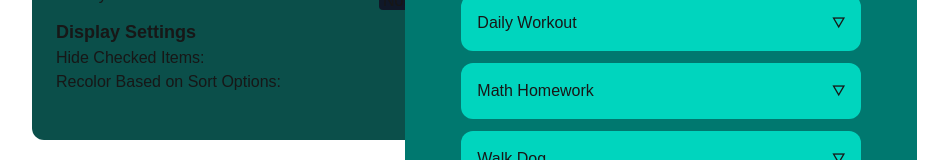
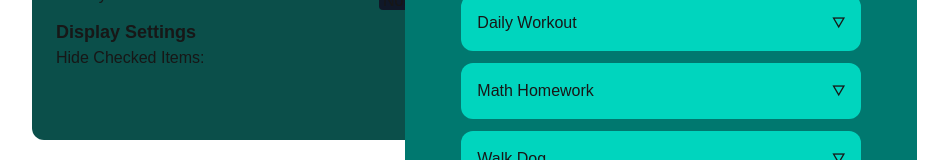
Before and after one commit to straysailor/streak-builder, a Next.js app: page / in a window 1280 px wide. Both pictures are taken after a click on the button 492 px from the left and 226 px from the top of the page. Shown: the part 312-472 px from the top of the page, without its empty margins (48-996 px from the left). Built offline with nearby package versions, Linux system fonts and the light colour scheme.

Commit message:
Added completed value to list items and implemented related sorting methods.

```diff
--- a/src/app/_components/ItemEditor.tsx
+++ b/src/app/_components/ItemEditor.tsx
@@ -34,7 +34,8 @@ export default function ItemEditor({item, updateList, closeEditor}:ItemEditorPro
                 goal: taskGoal,
                 reoccuring: taskReoccuring,
                 priority: taskPriority,
-                trophy:taskTrophy
+                trophy:taskTrophy,
+                completed: false,
             }
             updateList(newTask);
         }
--- a/src/app/_components/ListEditor.tsx
+++ b/src/app/_components/ListEditor.tsx
@@ -3,10 +3,10 @@ interface listEditorProps {
     sortList: (sortBy:string) => void,
     filterGoals: (goal:string) => void,
     // enableColors: (enable:boolean) => void,
-    // hideComplete: (hide:boolean) => void
+    hideComplete: (hide:boolean) => void
 }
 
-export default function ListEditor({sortList, filterGoals}:listEditorProps):React.JSX.Element{
+export default function ListEditor({sortList, filterGoals, hideComplete}:listEditorProps):React.JSX.Element{
     const changeSort = (option:string) => {
         const selection = option.toLowerCase();
         sortList(selection);
@@ -44,12 +44,12 @@ export default function ListEditor({sortList, filterGoals}:listEditorProps):Reac
                 <div className="grid grid-cols-1">
                     <div className="flex flex-row justify-between">
                         <label htmlFor="hideChecked">Hide Checked Items:</label>
-                        <input type="checkbox" name="hideChecked"></input>
+                        <input type="checkbox" name="hideChecked" onChange={(e)=>{hideComplete(e.target.checked)}}></input>
                     </div>
-                    <div className="flex flex-row justify-between">
+                    {/* <div className="flex flex-row justify-between">
                         <label htmlFor="colorOnSort">Recolor Based on Sort Options:</label>
                         <input type="checkbox" name="colorOnSort"></input>
-                    </div>
+                    </div> */}
                 </div>
             </div>
         </div>
--- a/src/app/_components/ListItem.tsx
+++ b/src/app/_components/ListItem.tsx
@@ -6,15 +6,17 @@ import { reformatDate } from "../_functions/dateHandling";
 
 interface ListProps {
     item:ListItemStruct,
-    editItem: (itemName:string, deleteItem:boolean) => void
+    editItem: (itemID:string, deleteItem:boolean) => void,
+    checkItem: (itemID:string, checked:boolean) => void
 }
-export default function ListItem({item, editItem}:ListProps):React.JSX.Element{
+export default function ListItem({item, editItem, checkItem}:ListProps):React.JSX.Element{
     let [expanded, setExpanded] = useState<boolean>(false);
-    let [completed, setCompleted] = useState<boolean>(false);
+    let [completed, setCompleted] = useState<boolean>(item.completed);
     const revealDecription = () => {
         setExpanded(!expanded);
     };
     const completeTask = () => {
+        checkItem(item.id,!completed);
         setCompleted(!completed);
     }
     return (
@@ -30,7 +32,7 @@ export default function ListItem({item, editItem}:ListProps):React.JSX.Element{
                             <p className="wrap-break-word">{item.description}</p>
                         </div>
                         <div>
-                            <input type="checkbox" checked={completed} onChange={completeTask}></input>
+                            <input type="checkbox" checked={item.completed} onChange={completeTask}></input>
                         </div>
                     </div>
                     <div className="flex justify-between">
--- a/src/app/_components/ToDoList.tsx
+++ b/src/app/_components/ToDoList.tsx
@@ -7,7 +7,7 @@ import Image from 'next/image';
 import ListEditor from "./ListEditor";
 import { compareDates } from "../_functions/dateHandling";
 
-let list_data = [
+let list_data:ListItemStruct[] = [
     {
         id:crypto.randomUUID(),
         name: "Daily Workout",
@@ -17,7 +17,8 @@ let list_data = [
         goal: "Getting Buff",
         reoccuring: true,
         trophy: false,
-        priority: 2
+        priority: 2,
+        completed:false,
     },
     {
         id:crypto.randomUUID(),
@@ -28,7 +29,8 @@ let list_data = [
         goal: "",
         reoccuring: false,
         trophy: false,
-        priority: 4
+        priority: 4,
+        completed:false,
     },
     {
         id:crypto.randomUUID(),
@@ -39,7 +41,8 @@ let list_data = [
         goal: "",
         reoccuring: true,
         trophy: false,
-        priority: 3
+        priority: 3,
+        completed:false,
     },
 ]
 const blankItem:ListItemStruct = {
@@ -52,6 +55,7 @@ const blankItem:ListItemStruct = {
     goal: "",
     reoccuring: false,
     priority: 0,
+    completed:false,
 }
 export default function ToDoList():React.JSX.Element{
     let [items, setItems] = useState<ListItemStruct[]>(list_data);
@@ -61,6 +65,7 @@ export default function ToDoList():React.JSX.Element{
     let [targetTaskID, setTargetTaskID] = useState<string>("new");
     let [editorValues, setEditorValues] = useState<ListItemStruct>(blankItem);
     let [settingsOpen, setSettingsOpen] = useState<boolean>(false);
+    let [hideComplete, setHideComplete] = useState<boolean>(false);
 
     // Functions Handling Task Addition / Updates
     const toggleEditor = () => {
@@ -95,6 +100,9 @@ export default function ToDoList():React.JSX.Element{
         setTargetTaskID(itemID);
     }
 
+    const checkItem = (itemID:string, checkValue:boolean) => {
+        setItems([...items.filter((item)=>item.id !== itemID),{...items.filter((item)=>item.id === itemID)[0], completed:checkValue}])
+    }
     // Functions Handling List Settings
     const toggleSettings = () => {
         setSettingsOpen(!settingsOpen)
@@ -104,6 +112,9 @@ export default function ToDoList():React.JSX.Element{
         let newList = [...items]
         if (focusedGoal !== "None"){
             newList = [...items.filter((item) => item.goal === focusedGoal)];
+        }
+        if (hideComplete){
+            newList = [...newList.filter((item)=>!item.completed)];
         }
         switch (displayOrder){
             case 'title':
@@ -116,11 +127,11 @@ export default function ToDoList():React.JSX.Element{
                 let notDue = [...newList.filter((item)=>item.dueDate === "none")];
                 return [...[...newList.filter((item)=>item.dueDate !== "none")].sort((a,b) => compareDates(a.dueDate, b.dueDate)),...notDue];
             case 'completion':
-                return newList
+                return [...newList.filter((a)=> a.completed),...newList.filter((a)=>!a.completed)]
             default:
                 return newList
         }
-    }, [items, displayOrder, focusedGoal]);
+    }, [items, displayOrder, focusedGoal, hideComplete]);
 
 
     const updateOrder = (sortBy:string) => {
@@ -131,14 +142,18 @@ export default function ToDoList():React.JSX.Element{
         setFocusedGoal(goal);
     }
 
+    const hideCompleted = (hide:boolean)=>{
+        setHideComplete(hide);
+    }
+
     let listBody = sortedList.map((listItem) => (
-        <ListItem key={listItem.id} item={listItem} editItem={editListItem}></ListItem>
+        <ListItem key={listItem.id} item={listItem} editItem={editListItem} checkItem={checkItem}></ListItem>
     ));
     return (
     <div className={`grid grid-cols-3`}>
         <div>
         {settingsOpen &&
-            <ListEditor sortList={updateOrder} filterGoals={filterGoals}></ListEditor>
+            <ListEditor sortList={updateOrder} filterGoals={filterGoals} hideComplete={hideCompleted}></ListEditor>
         }
         </div>
         <div className="grid grid-cols-1 gap-y-8 w-lg place-items-center place-self-start content-center p-6 bg-teal-700 rounded-xl min-h-110">
@@ -158,7 +173,7 @@ export default function ToDoList():React.JSX.Element{
             </div>
 
             <div className="grid grid-cols-1 gap-y-3 w-lg place-items-center content-center min-h-65">
-                {listBody}
+                {listBody.length > 0 ? listBody : "There's nothing here!"}
             </div>
             <button className="bg-gray-900 rounded-md w-xs" onClick={addTask}>Add Item</button>
         </div>
--- a/src/app/_types/listItemType.ts
+++ b/src/app/_types/listItemType.ts
@@ -6,6 +6,7 @@ export interface ListItemStruct {
     dueDate: string,
     priority: number,
     goal: string,
+    completed: boolean,
     reoccuring: boolean
     trophy: boolean
 }
```
